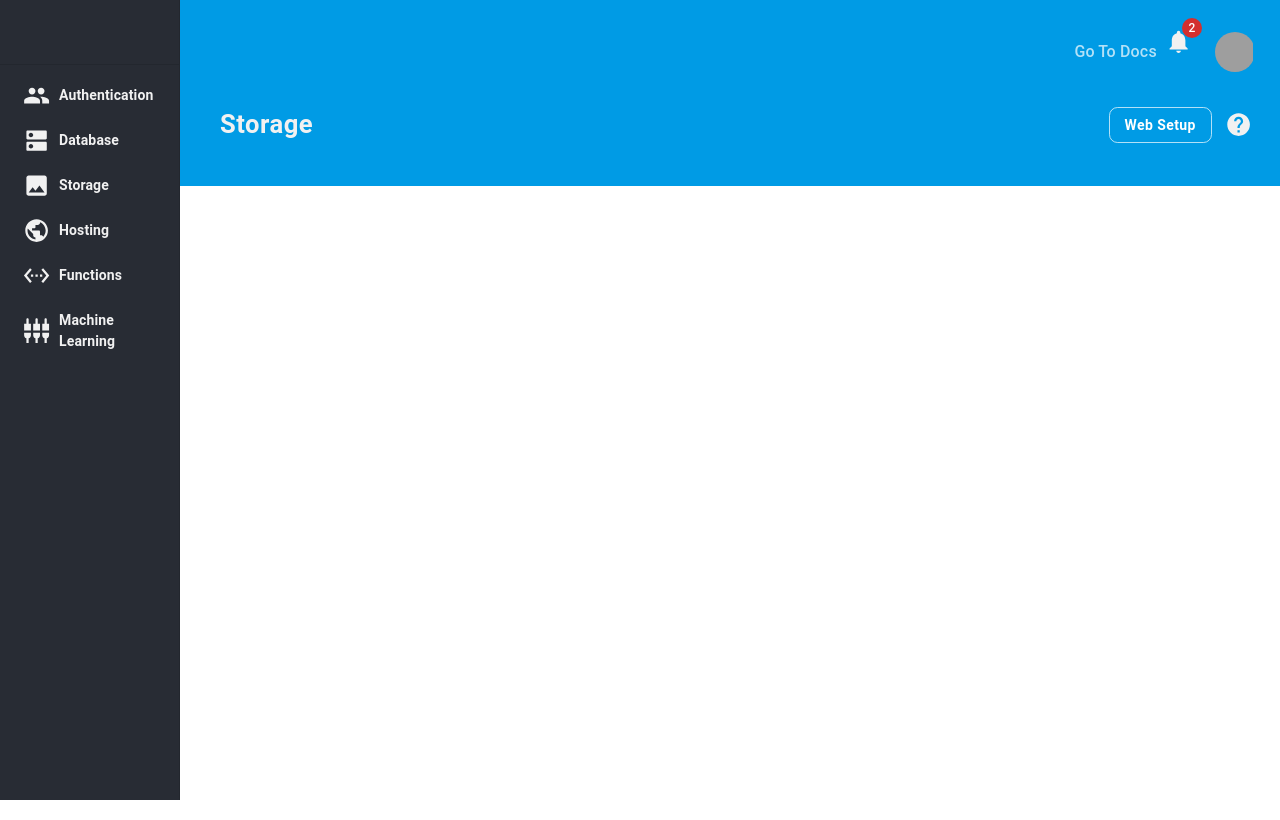
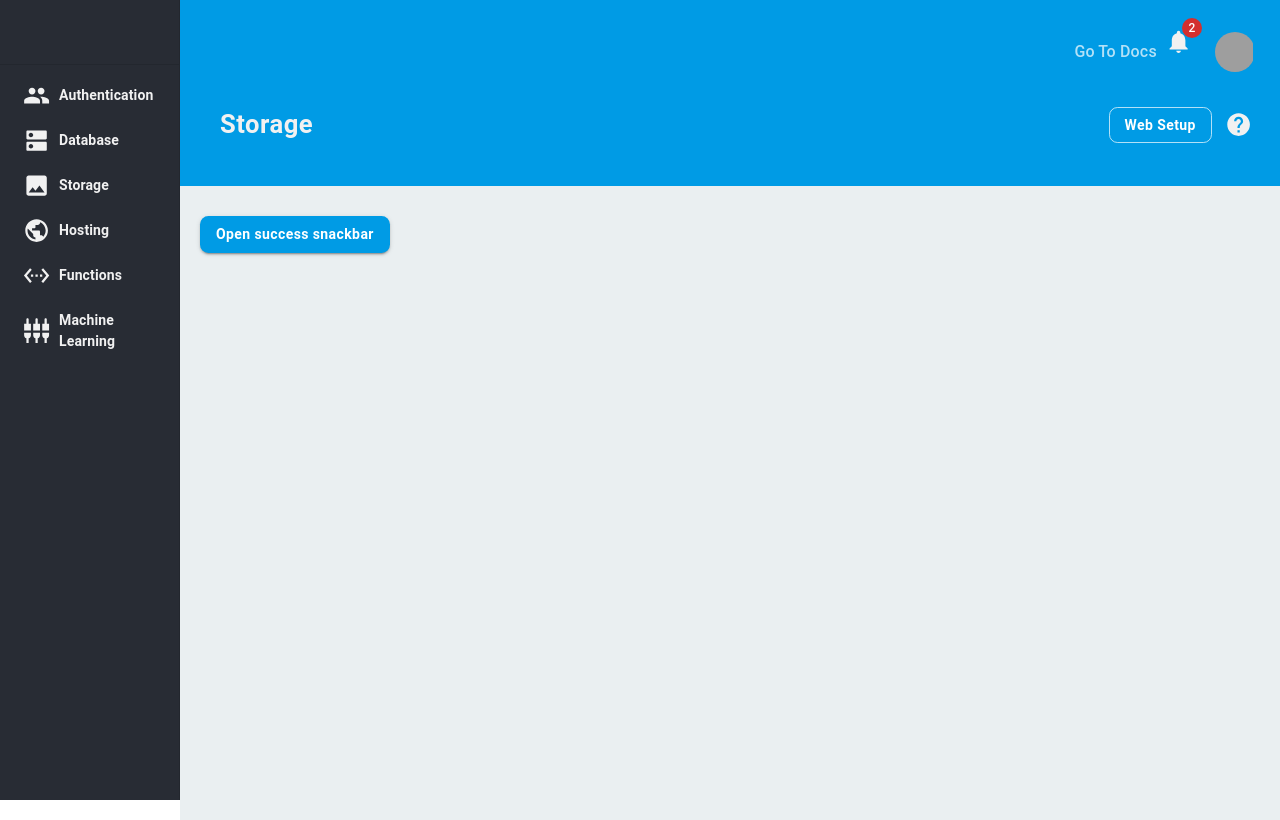
Before and after one commit to Heatley177/ecomm, a React (Create React App) app: page /storage in a window 1280 px wide. Built offline with nearby package versions, Linux system fonts and the light colour scheme; grey boxes are pictures that could not be loaded.

Commit message:
reusable BasicSnackbar added to Storage page

```diff
--- /dev/null
+++ b/src/components/common/BasicSnackbar/BasicSnackbar.js
@@ -0,0 +1,29 @@
+import React, { forwardRef } from 'react';
+import Snackbar from '@mui/material/Snackbar';
+import MuiAlert from '@mui/material/Alert';
+
+const Alert = forwardRef(function Alert(props, ref) {
+  return <MuiAlert elevation={6} ref={ref} variant="filled" {...props} />;
+});
+
+const BasicSnackbar = ({ open, onClose, severity, message }) => {
+
+  return (
+    <>
+        <Snackbar
+            open={open}
+            autoHideDuration={3000}
+            onClose={onClose}
+        >
+            <Alert
+                onClose={onClose}
+                severity={severity}
+            >
+            {message}
+            </Alert>
+        </Snackbar>
+    </>
+  );
+};
+
+export default BasicSnackbar;
--- a/src/pages/Storage/Storage.js
+++ b/src/pages/Storage/Storage.js
@@ -1,11 +1,38 @@
-import { Grid } from '@mui/material'
-import React from 'react'
+import React, {useState} from 'react'
+import GridWrapper from '../../components/common/GridWrapper/GridWrapper';
+import BasicSnackbar from '../../components/common/BasicSnackbar/BasicSnackbar';
+import CommonButton from '../../components/common/CommonButton/CommonButton';
+const Storage = () => {
 
-const Storage = () => {
+  const [open, setOpen] = useState(false);
+
+  const handleClick = () => {
+    setOpen(true);
+  };
+
+  const handleClose = (event, reason) => {
+    if (reason === 'clickaway') {
+      return;
+    }
+
+    setOpen(false);
+  };
+
   return (
-    <Grid item xs={8} >
-        Storage Page
-    </Grid>
+    <GridWrapper>
+      <CommonButton
+            variant="contained"
+            onClick={handleClick}
+        >
+            Open success snackbar
+      </CommonButton>
+      <BasicSnackbar
+        open={open}
+        onClose={handleClose}
+        severity='success'
+        message='Success!'
+      />
+    </GridWrapper>
   )
 }
 
```
